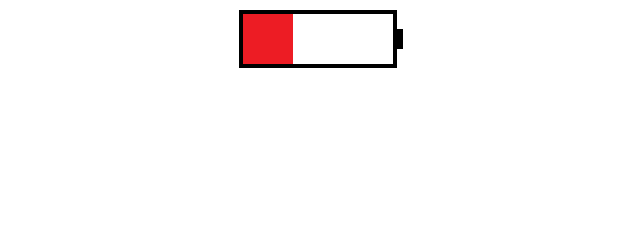
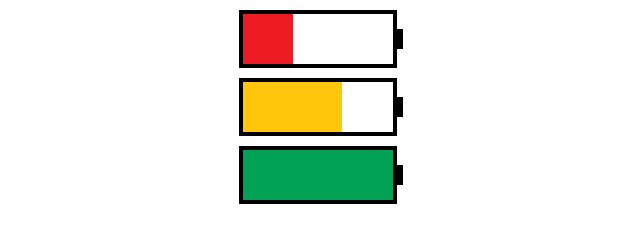
Before and after one commit to PatyaiKasha/battery, a plain HTML site: page index.html in a window 1280 px wide. Shown: the whole page, without its empty margins (322-962 px from the left). Drawn offline with Linux system fonts and the light colour scheme.

Commit message:
all three battery added

```diff
--- a/css/style.css
+++ b/css/style.css
@@ -20,6 +20,40 @@ body {
     background-color: #ed1c24;
 }
 
+.yellow-battery {
+    position: relative;
+    box-sizing: border-box;
+    width: 158px;
+    height: 58px;
+    border: 4px solid #000;
+    margin: auto;
+    margin-top: 10px;
+}
+
+.yellow-charge {
+    position: relative;
+    width: 99px;
+    height: 50px;
+    background-color: #ffc60b;
+}
+
+.green-battery {
+    position: relative;
+    box-sizing: border-box;
+    width: 158px;
+    height: 58px;
+    border: 4px solid #000;
+    margin: auto;
+    margin-top: 10px;
+}
+
+.green-charge {
+    position: relative;
+    width: 100%;
+    height: 50px;
+    background-color: #00a055;
+}
+
 .negative {
     position: absolute;
     width: 6px;
--- a/index.html
+++ b/index.html
@@ -6,8 +6,21 @@
     <title>battery</title>
     <link rel="stylesheet" href="css/style.css">
 </head>
+<!-- Red battery -->
 <div class="red-battery">
     <div class="red-charge">
+        <div class="negative"></div>
+    </div>
+</div>
+<!-- Yellow battery -->
+<div class="yellow-battery">
+    <div class="yellow-charge">
+        <div class="negative"></div>
+    </div>
+</div>
+<!-- Green battery -->
+<div class="green-battery">
+    <div class="green-charge">
         <div class="negative"></div>
     </div>
 </div>
```
